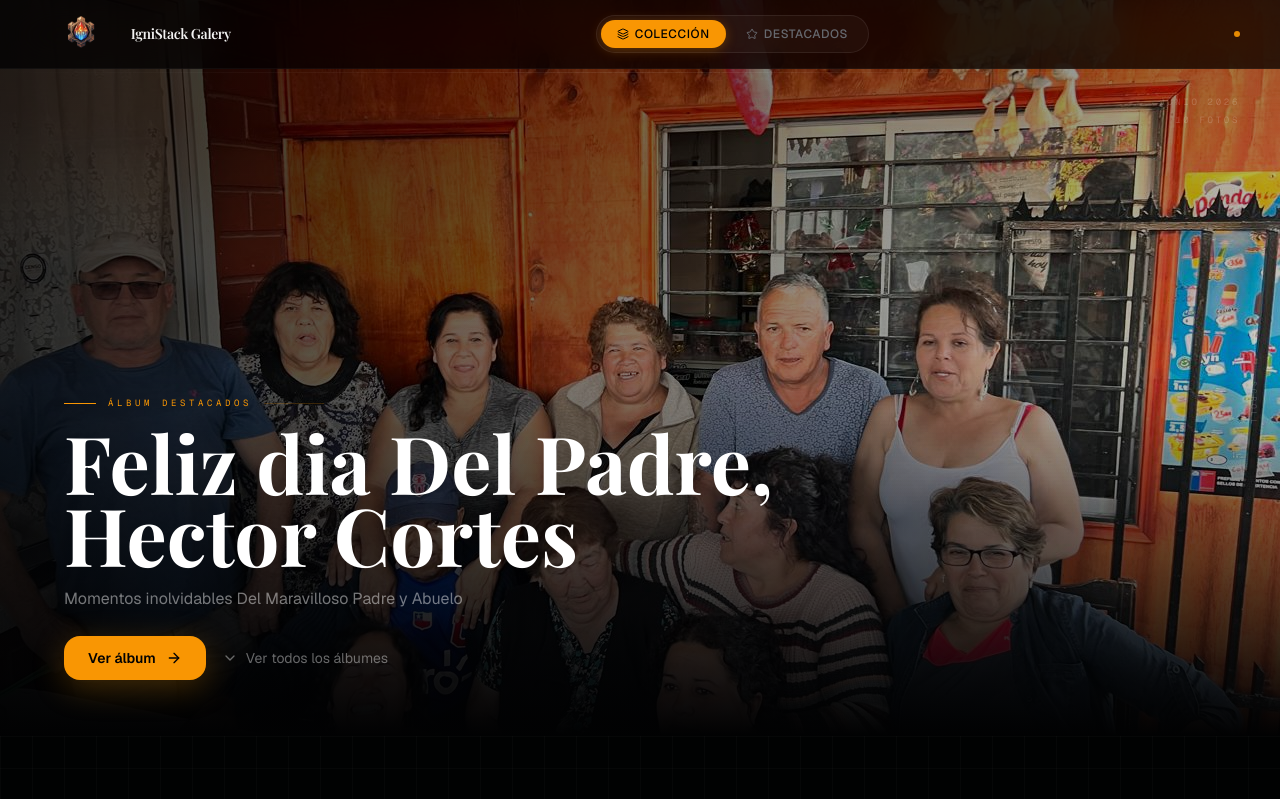
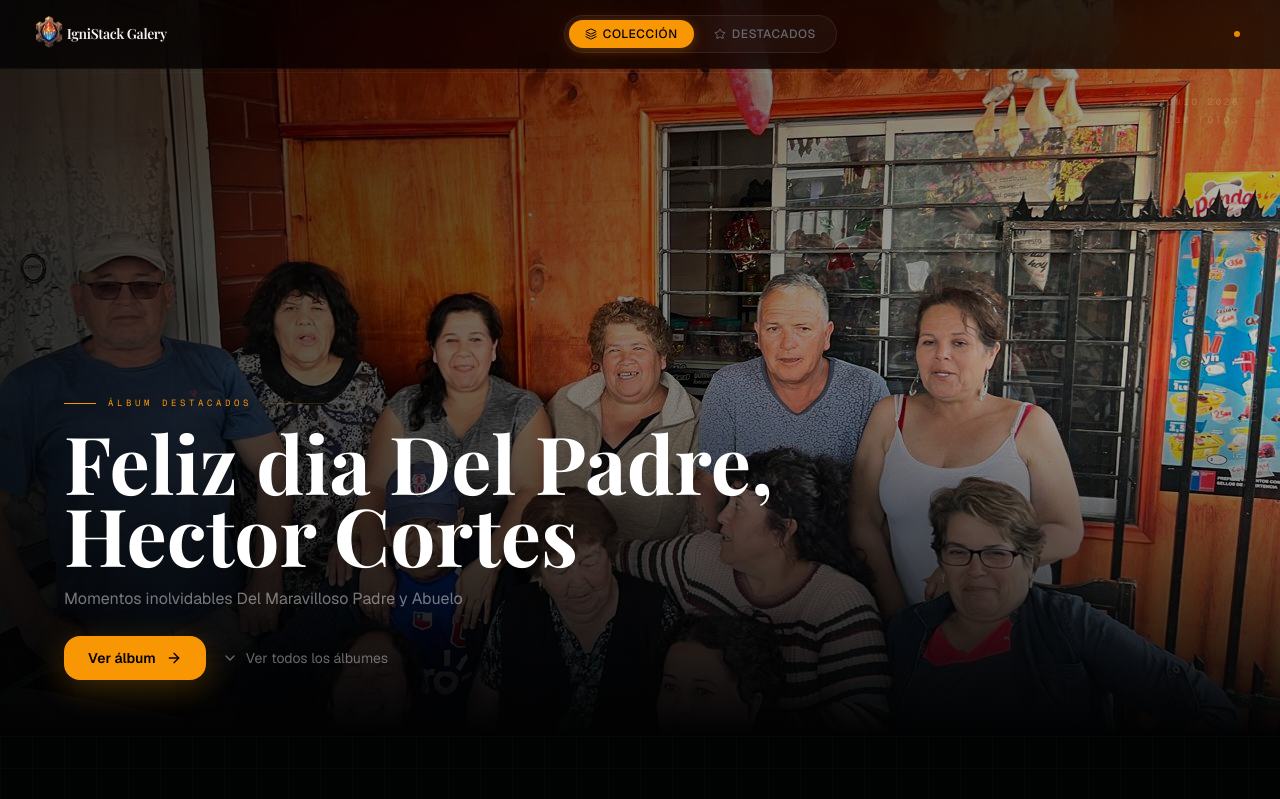
Before and after one commit to LynkRookie/GaleriaFamiliaCortes.github.io, a Next.js app: page / in a window 1280 px wide. Shown: the top 799 px of the page. Built offline with nearby package versions, Linux system fonts and the light colour scheme; a web font is replaced by a local one.

Commit message:
Update page.tsx

```diff
--- a/app/page.tsx
+++ b/app/page.tsx
@@ -36,7 +36,14 @@ export default function HomePage() {
 
           {/* Logo */}
           <div className="flex items-center gap-2.5">
-            <Image src={imgtmo} alt="Logo"className="max-h-11 w-auto object-contain"/>
+            <Image src={imgtmo}
+            alt="Logo"
+            className="max-h-11 w-auto object-contain"
+            style={{
+                color: "transparent",
+                marginLeft: "-2rem",
+                marginRight: "-2rem",
+              }}/>
             <span className="font-serif text-sm font-semibold tracking-tight text-foreground">
               IgniStack Galery
             </span>
```
